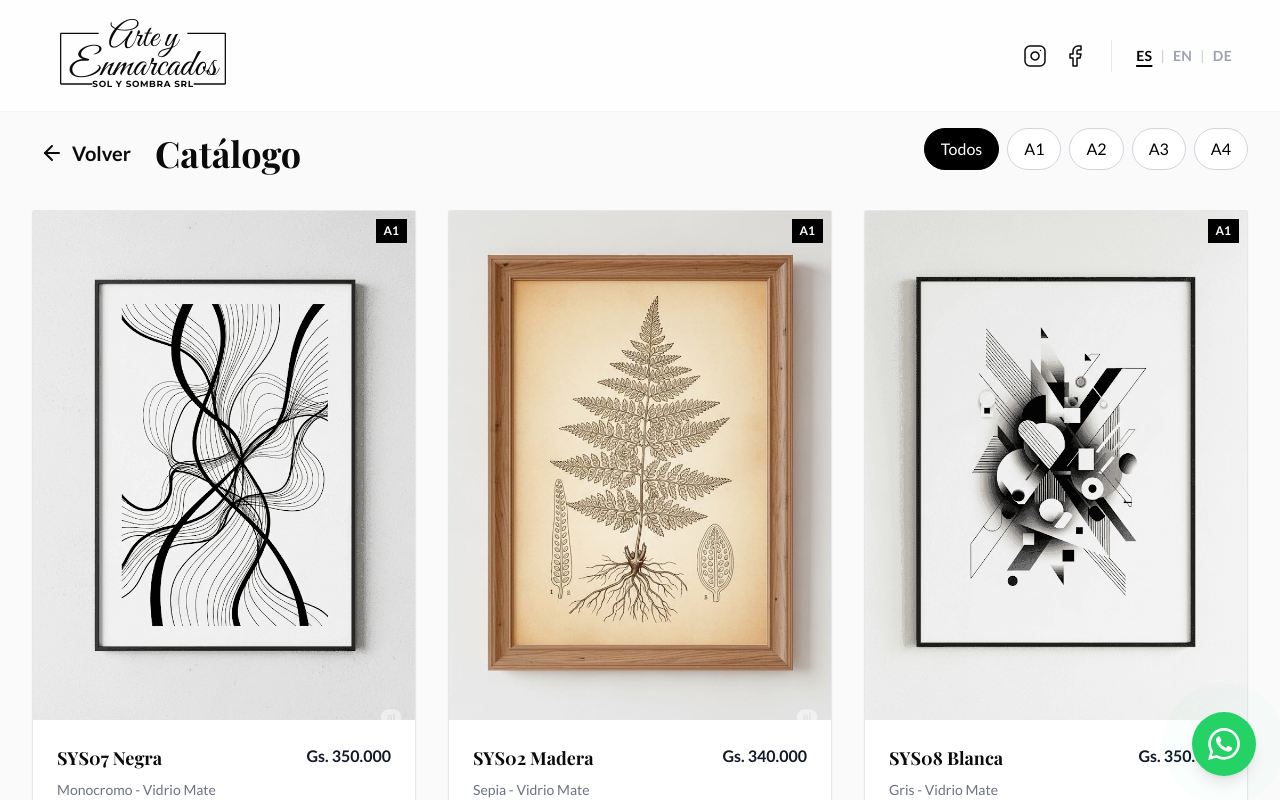
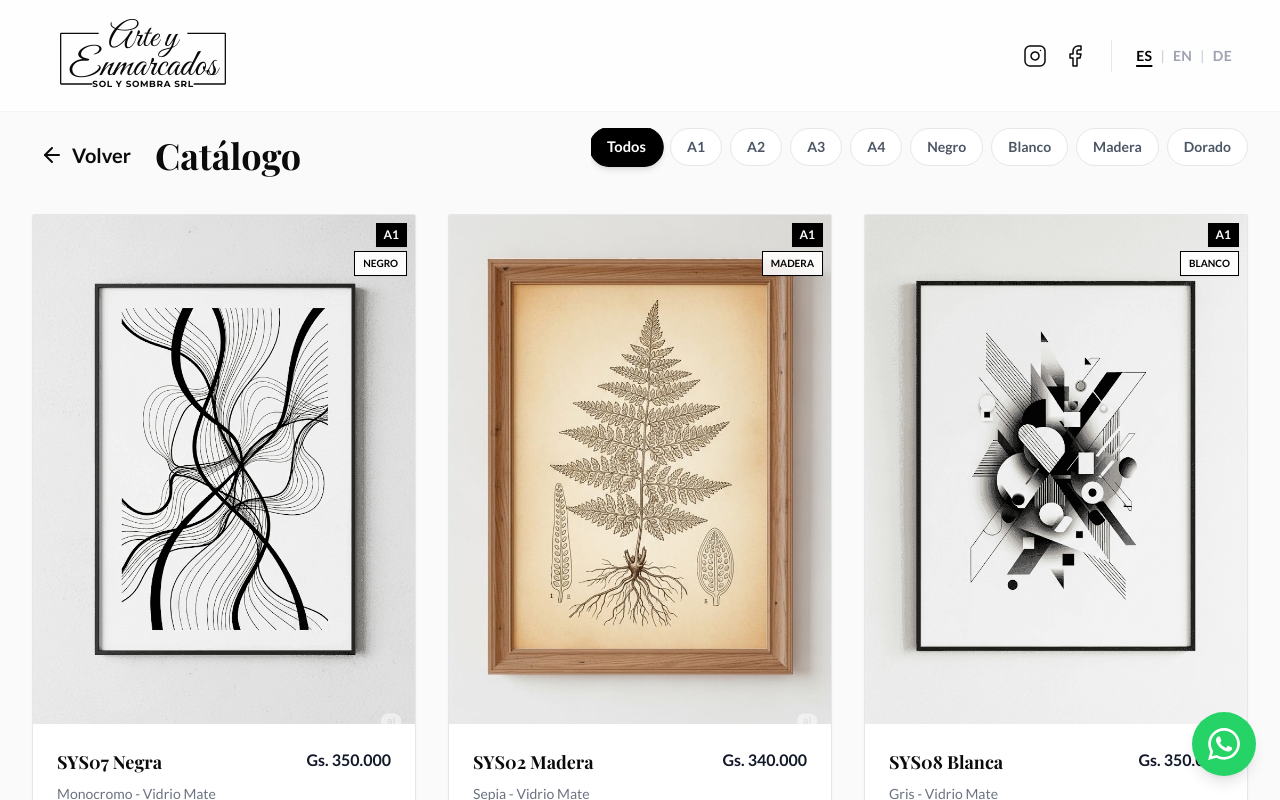
Before and after one commit to Galahad2906/sol-y-sombra, a React (Vite) app: page /catalogo in a window 1280 px wide. Shown: the top 800 px of the page. Built offline with nearby package versions, Linux system fonts and the light colour scheme.

Commit message:
feat(catalog): add multi-category interactive filters with framer motion animations

```diff
--- a/src/App.jsx
+++ b/src/App.jsx
@@ -19,6 +19,21 @@ const Services = lazy(() => import('./pages/Services'));
 const NotFound = lazy(() => import('./pages/NotFound'));
 
 function App() {
+  const [isLoading, setIsLoading] = useState(true);
+
+  useEffect(() => {
+    // Fast simulated delay to show the animation briefly
+    const timer = setTimeout(() => {
+      setIsLoading(false);
+    }, 800);
+
+    return () => clearTimeout(timer);
+  }, []);
+
+  if (isLoading) {
+    return <LoadingScreen />;
+  }
+
   return (
     <HelmetProvider>
       <SmoothScroll />
--- a/src/data/items.js
+++ b/src/data/items.js
@@ -1,22 +1,22 @@
 export const catalogItems = [
     // A1
-    { id: 1, size: 'A1', style: 'SYS07 Negra', color: 'Monocromo', price: 350000, img: '/frames/sys07-negra-catalog.png' },
-    { id: 2, size: 'A1', style: 'SYS02 Madera', color: 'Sepia', price: 340000, img: '/frames/sys02-madera-catalog.jpg' },
-    { id: 3, size: 'A1', style: 'SYS08 Blanca', color: 'Gris', price: 350000, img: '/frames/sys08-blanca-catalog.png' },
-    { id: 4, size: 'A1', style: 'SYS05 Dorada', color: 'Negro/Oro', price: 380000, img: '/frames/sys05-dorada-catalog.jpg' },
+    { id: 1, size: 'A1', style: 'SYS07 Negra', color: 'Monocromo', primaryColor: 'Negro', price: 350000, img: '/frames/sys07-negra-catalog.png' },
+    { id: 2, size: 'A1', style: 'SYS02 Madera', color: 'Sepia', primaryColor: 'Madera', price: 340000, img: '/frames/sys02-madera-catalog.jpg' },
+    { id: 3, size: 'A1', style: 'SYS08 Blanca', color: 'Gris', primaryColor: 'Blanco', price: 350000, img: '/frames/sys08-blanca-catalog.png' },
+    { id: 4, size: 'A1', style: 'SYS05 Dorada', color: 'Negro/Oro', primaryColor: 'Dorado', price: 380000, img: '/frames/sys05-dorada-catalog.jpg' },
     // A2
-    { id: 5, size: 'A2', style: 'SYS07 Negra', color: 'B&W', price: 250000, img: '/frames/sys07-negra-a2-catalog.jpg' },
-    { id: 6, size: 'A2', style: 'SYS02 Madera', color: 'Nature', price: 240000, img: '/frames/sys02-madera-a2-catalog.jpg' },
-    { id: 7, size: 'A2', style: 'SYS08 Blanca', color: 'Minimal', price: 250000, img: '/frames/sys08-blanca-a2-catalog.png' },
-    { id: 8, size: 'A2', style: 'SYS05 Dorada', color: 'Classic', price: 280000, img: '/frames/sys05-dorada-a2-catalog.jpg' },
+    { id: 5, size: 'A2', style: 'SYS07 Negra', color: 'B&W', primaryColor: 'Negro', price: 250000, img: '/frames/sys07-negra-a2-catalog.jpg' },
+    { id: 6, size: 'A2', style: 'SYS02 Madera', color: 'Nature', primaryColor: 'Madera', price: 240000, img: '/frames/sys02-madera-a2-catalog.jpg' },
+    { id: 7, size: 'A2', style: 'SYS08 Blanca', color: 'Minimal', primaryColor: 'Blanco', price: 250000, img: '/frames/sys08-blanca-a2-catalog.png' },
+    { id: 8, size: 'A2', style: 'SYS05 Dorada', color: 'Classic', primaryColor: 'Dorado', price: 280000, img: '/frames/sys05-dorada-a2-catalog.jpg' },
     // A3
-    { id: 9, size: 'A3', style: 'SYS07 Negra', color: 'Photo', price: 150000, img: '/frames/sys07-negra-a3-catalog.png' },
-    { id: 10, size: 'A3', style: 'SYS02 Madera', color: 'Warm', price: 140000, img: '/frames/sys02-madera-a3-catalog.jpg' },
-    { id: 11, size: 'A3', style: 'SYS08 Blanca', color: 'Clean', price: 150000, img: '/frames/sys08-blanca-a3-catalog.png' },
-    { id: 12, size: 'A3', style: 'SYS05 Dorada', color: 'Luxe', price: 170000, img: '/frames/sys05-dorada-a3-catalog.jpg' },
+    { id: 9, size: 'A3', style: 'SYS07 Negra', color: 'Photo', primaryColor: 'Negro', price: 150000, img: '/frames/sys07-negra-a3-catalog.png' },
+    { id: 10, size: 'A3', style: 'SYS02 Madera', color: 'Warm', primaryColor: 'Madera', price: 140000, img: '/frames/sys02-madera-a3-catalog.jpg' },
+    { id: 11, size: 'A3', style: 'SYS08 Blanca', color: 'Clean', primaryColor: 'Blanco', price: 150000, img: '/frames/sys08-blanca-a3-catalog.png' },
+    { id: 12, size: 'A3', style: 'SYS05 Dorada', color: 'Luxe', primaryColor: 'Dorado', price: 170000, img: '/frames/sys05-dorada-a3-catalog.jpg' },
     // A4
-    { id: 13, size: 'A4', style: 'SYS07 Negra', color: 'Sketch', price: 90000, img: '/frames/sys07-negra-a4-catalog.jpg' },
-    { id: 14, size: 'A4', style: 'SYS02 Madera', color: 'Rust', price: 85000, img: '/frames/sys02-madera-a4-catalog.jpg' },
-    { id: 15, size: 'A4', style: 'SYS08 Blanca', color: 'Air', price: 90000, img: '/frames/sys08-blanca-a4-catalog.png' },
-    { id: 16, size: 'A4', style: 'SYS05 Dorada', color: 'Gem', price: 100000, img: '/frames/sys05-dorada-a4-catalog.jpg' },
+    { id: 13, size: 'A4', style: 'SYS07 Negra', color: 'Sketch', primaryColor: 'Negro', price: 90000, img: '/frames/sys07-negra-a4-catalog.jpg' },
+    { id: 14, size: 'A4', style: 'SYS02 Madera', color: 'Rust', primaryColor: 'Madera', price: 85000, img: '/frames/sys02-madera-a4-catalog.jpg' },
+    { id: 15, size: 'A4', style: 'SYS08 Blanca', color: 'Air', primaryColor: 'Blanco', price: 90000, img: '/frames/sys08-blanca-a4-catalog.png' },
+    { id: 16, size: 'A4', style: 'SYS05 Dorada', color: 'Gem', primaryColor: 'Dorado', price: 100000, img: '/frames/sys05-dorada-a4-catalog.jpg' },
 ];
--- a/src/pages/Catalog.jsx
+++ b/src/pages/Catalog.jsx
@@ -4,6 +4,7 @@ import { useLanguage } from '../context/LanguageContext';
 import { catalogItems } from '../data/items';
 import { getImage } from '../utils/image-util';
 import { ArrowLeft } from 'lucide-react';
+import { motion, AnimatePresence } from 'framer-motion';
 import SEO from '../components/seo/SEO';
 
 const Catalog = () => {
@@ -12,16 +13,24 @@ const Catalog = () => {
 
     const filteredItems = filter === 'all'
         ? catalogItems
-        : catalogItems.filter(item => item.size === filter);
+        : catalogItems.filter(item => item.size === filter || item.primaryColor === filter);
 
-    const sizes = ['A1', 'A2', 'A3', 'A4'];
+    const filterOptions = [
+        { label: t('catalog_filter_all') || 'Todos', value: 'all' },
+        { label: 'A1', value: 'A1' },
+        { label: 'A2', value: 'A2' },
+        { label: 'A3', value: 'A3' },
+        { label: 'A4', value: 'A4' },
+        { label: 'Negro', value: 'Negro' },
+        { label: 'Blanco', value: 'Blanco' },
+        { label: 'Madera', value: 'Madera' },
+        { label: 'Dorado', value: 'Dorado' },
+    ];
 
     const handleAddToQuote = (item) => {
-        // In a real app this would add to a cart context.
-        // For now, redirect to Services as per original behavior.
-        // We could pass state via location, but original just alerted.
-        alert(`${item.size} - ${item.style} - ${t('catalog_alert_added')}`);
-        window.location.href = '/servicios'; // Using href to ensure clean state or use navigate
+        alert(`${item.size} - ${item.style} - Añadido a consulta`);
+        // We use navigate or href
+        window.location.href = '/servicios';
     };
 
     return (
@@ -40,35 +49,44 @@ const Catalog = () => {
                 </div>
 
                 {/* Filters */}
-                <div className="flex gap-2 overflow-x-auto pb-2">
+                <div className="flex gap-2 overflow-x-auto pb-4 scrollbar-hide">
+                    {filterOptions.map(option => (
                         <button
-                        onClick={() => setFilter('all')}
-                        className={`px-4 py-2 rounded-full border transition-colors whitespace-nowrap ${filter === 'all' ? 'bg-black text-white border-black' : 'bg-white text-black border-gray-300 hover:border-black'}`}
+                            key={option.value}
+                            onClick={() => setFilter(option.value)}
+                            className={`px-4 py-2 rounded-full border text-sm font-bold transition-all duration-300 whitespace-nowrap ${filter === option.value
+                                ? 'bg-black text-white border-black shadow-md transform scale-105'
+                                : 'bg-white text-gray-600 border-gray-200 hover:border-black hover:text-black'
+                                }`}
                         >
-                        {t('catalog_filter_all')}
-                    </button>
-                    {sizes.map(size => (
-                        <button
-                            key={size}
-                            onClick={() => setFilter(size)}
-                            className={`px-4 py-2 rounded-full border transition-colors whitespace-nowrap ${filter === size ? 'bg-black text-white border-black' : 'bg-white text-black border-gray-300 hover:border-black'}`}
-                        >
-                            {size}
+                            {option.label}
                         </button>
                     ))}
                 </div>
             </div>
 
-            <div className="grid grid-cols-1 md:grid-cols-2 lg:grid-cols-3 gap-8">
+            <motion.div layout className="grid grid-cols-1 md:grid-cols-2 lg:grid-cols-3 gap-8">
+                <AnimatePresence>
                     {filteredItems.map(item => (
-                    <div key={item.id} className="bg-white border border-gray-200 rounded-sm shadow-sm hover:shadow-lg transition-shadow overflow-hidden group">
+                        <motion.div
+                            layout
+                            initial={{ opacity: 0, scale: 0.9 }}
+                            animate={{ opacity: 1, scale: 1 }}
+                            exit={{ opacity: 0, scale: 0.9 }}
+                            transition={{ duration: 0.3 }}
+                            key={item.id}
+                            className="bg-white border border-gray-200 rounded-sm shadow-sm hover:shadow-lg transition-shadow overflow-hidden group"
+                        >
                             <div className="relative overflow-hidden aspect-[3/4] bg-gray-100">
                                 <img
                                     src={getImage(item.img)}
                                     alt={item.style}
                                     className="w-full h-full object-cover transition duration-500 group-hover:scale-105"
                                 />
-                            <div className="absolute top-2 right-2 bg-black text-white text-xs font-bold px-2 py-1">{item.size}</div>
+                                <div className="absolute top-2 right-2 flex flex-col gap-1 items-end">
+                                    <span className="bg-black text-white text-xs font-bold px-2 py-1 shadow-sm">{item.size}</span>
+                                    <span className="bg-white/90 backdrop-blur-sm text-black border border-black text-[10px] font-bold px-2 py-1 shadow-sm uppercase">{item.primaryColor}</span>
+                                </div>
                             </div>
                             <div className="p-6">
                                 <div className="flex justify-between items-start mb-2">
@@ -83,9 +101,10 @@ const Catalog = () => {
                                     {t('catalog_add_quote')}
                                 </button>
                             </div>
-                    </div>
+                        </motion.div>
                     ))}
-            </div>
+                </AnimatePresence>
+            </motion.div>
         </div>
     );
 };
```
Lines whose indentation alone changed are shown as unchanged.
